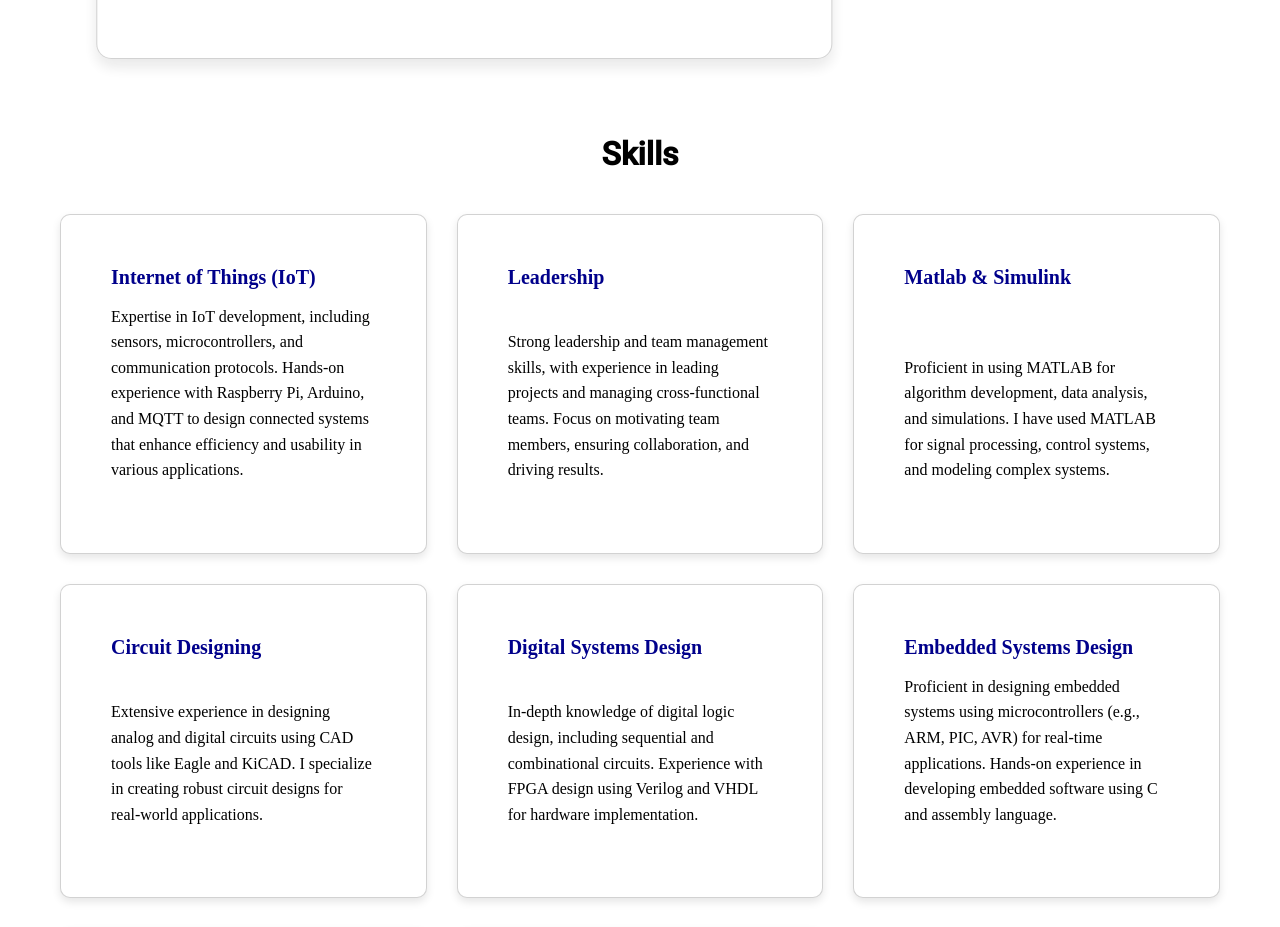
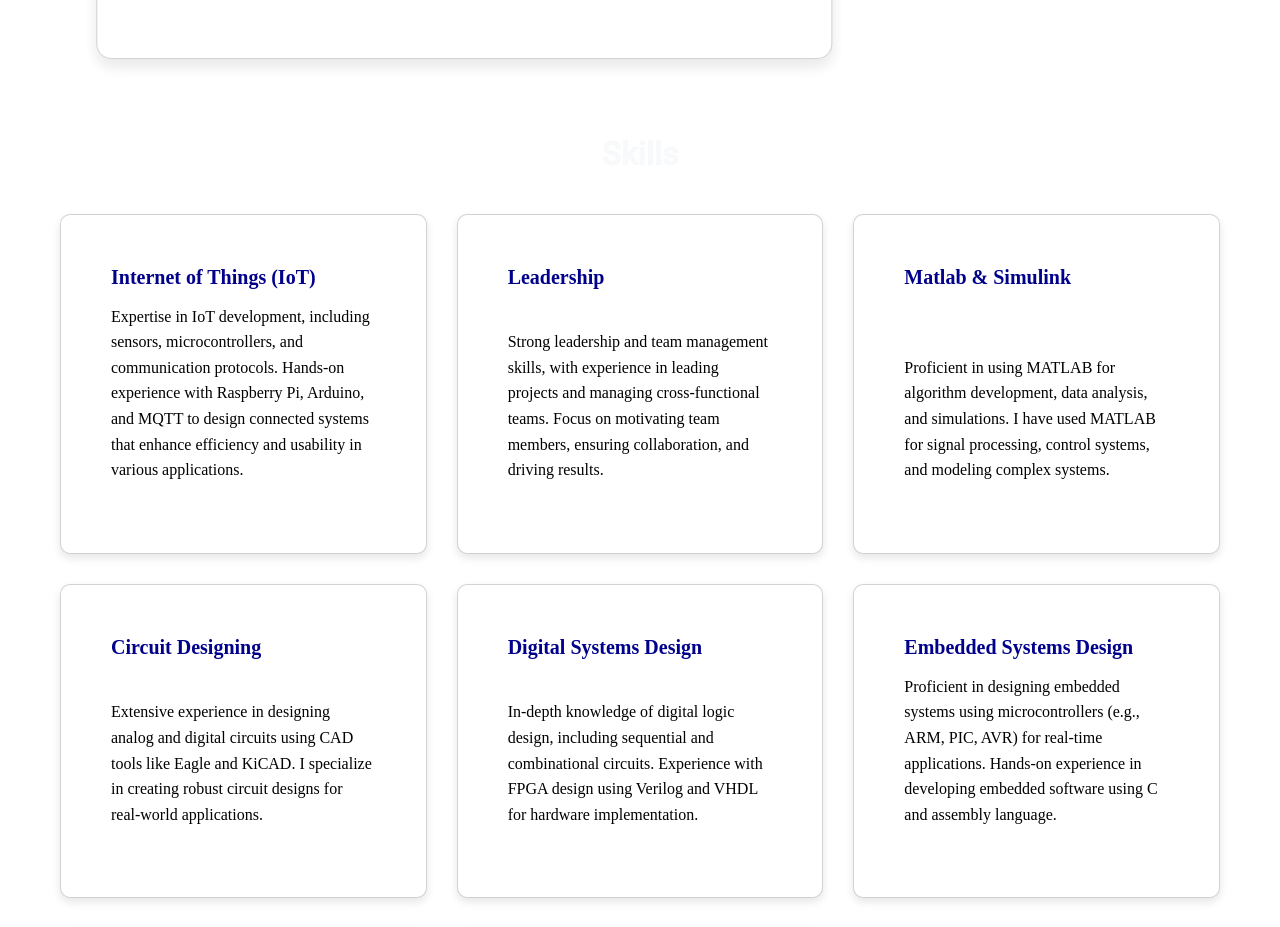
Before and after one commit to Akash140605/Lalitgangwar, a React (Create React App) app: page / in a window 1280 px wide. Shown: the part 1660-2587 px from the top of the page. Built offline with nearby package versions, Linux system fonts and the light colour scheme.

Commit message:
Update Skill.js

```diff
--- a/src/components/Skill.js
+++ b/src/components/Skill.js
@@ -33,7 +33,7 @@ const Skill = () => {
         </video>
       </div>
       <div className="container">
-        <h2 className="section-title">Skills</h2>
+        <h1 className="section-title  text-light ">Skills</h1>
         <div className={`skill-cards ${isVisible ? "visible" : ""}`}>
           {/* Skill Card 1 */}
           <div className="card skill-card">
```
